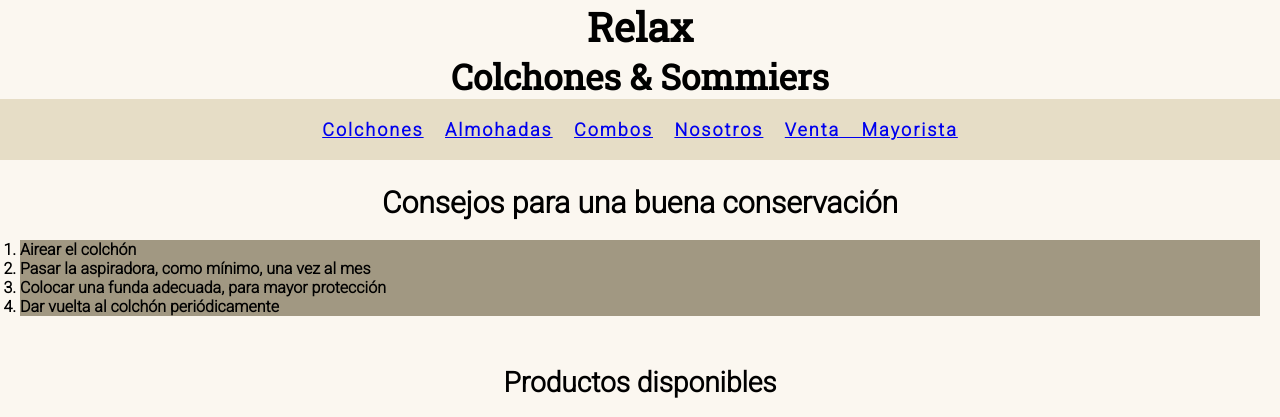
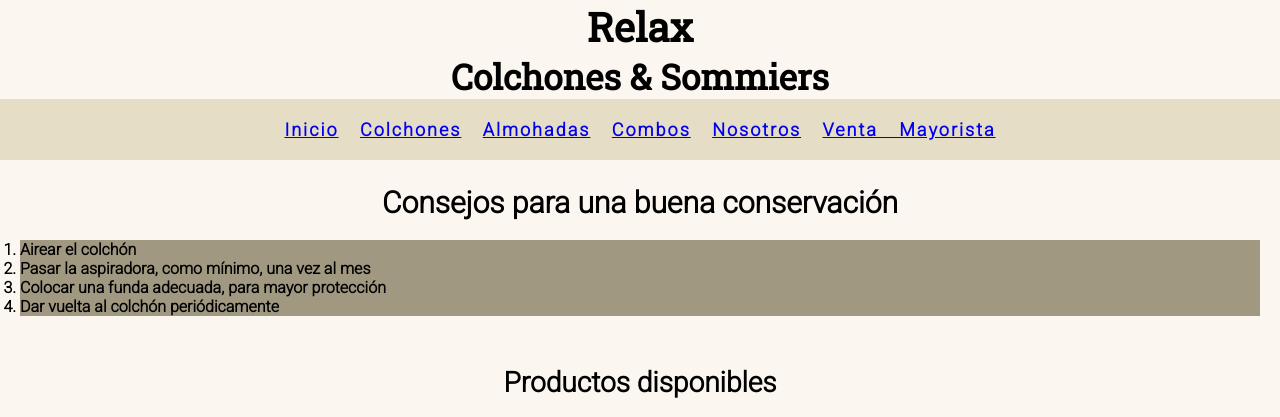
Before and after one commit to lfemia/relax_colchones, a plain HTML site: page almohadas.html in a window 1280 px wide. Shown: the top 417 px of the page. Drawn offline with Linux system fonts and the light colour scheme.

Commit message:
agregue inicio en todas las secciones

```diff
--- a/almohadas.html
+++ b/almohadas.html
@@ -24,6 +24,7 @@
         <div>
           <nav>
             <ul>
+                <li> <a href="index.html" class="lista-nav">Inicio</a> </li>
                 <li> <a href="colchones.html">Colchones</a> </li>
                 <li><a href="almohadas.html">Almohadas</a></li>
                 <li><a href="combos.html">Combos</a></li>
```
Also changed, not shown: colchones.html (+1 -0 lines), combos.html (+1 -0 lines), nosotroscontacto.html (+1 -0 lines), ventamayorista.html (+1 -0 lines).
